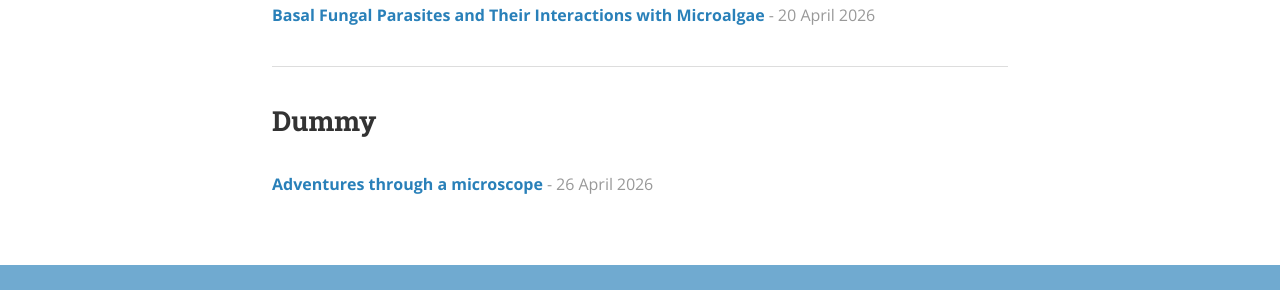
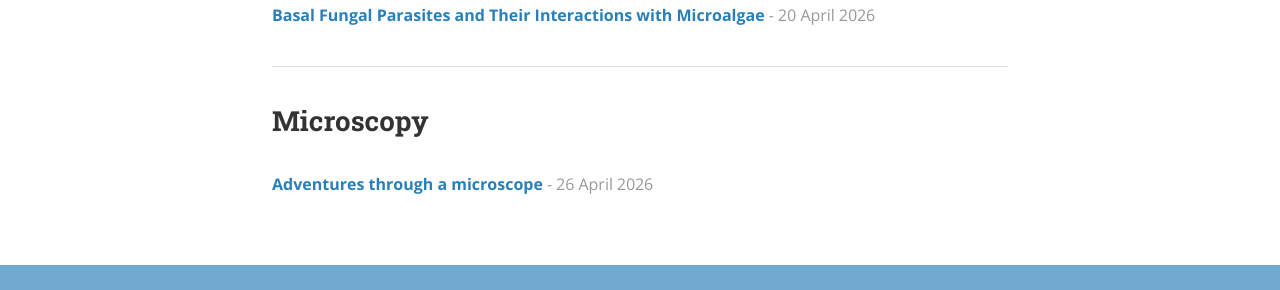
Before and after one commit to FionaHarrigian/fionaharrigian.github.io, a Jekyll site: the page built from posts.md, in a window 1280 px wide and 962 px high. Shown: the part 473-763 px from the top of the window. Built offline with Jekyll 4.4.1, drawn with Linux system fonts in a browser that asks for light colours; nearby versions of some CDN libraries.

Commit message:
Update 2026-04-26-Microscopy.md

```diff
--- a/_posts/2026-04-26-Microscopy.md
+++ b/_posts/2026-04-26-Microscopy.md
@@ -3,8 +3,8 @@ layout: post
 title:  "Adventures through a microscope"
 date:   2026-04-26
 author: Fiona Harrigian
-categories: Dummy
-tags: lorem ipsum
+categories: Microscopy
+tags:
 ---
 
 ![alt text]({{ site.baseurl }}/assets/Bapt5crown100xspores.jpeg "Fungal spores growing out of Baptisa crown"){:.profile}
```
